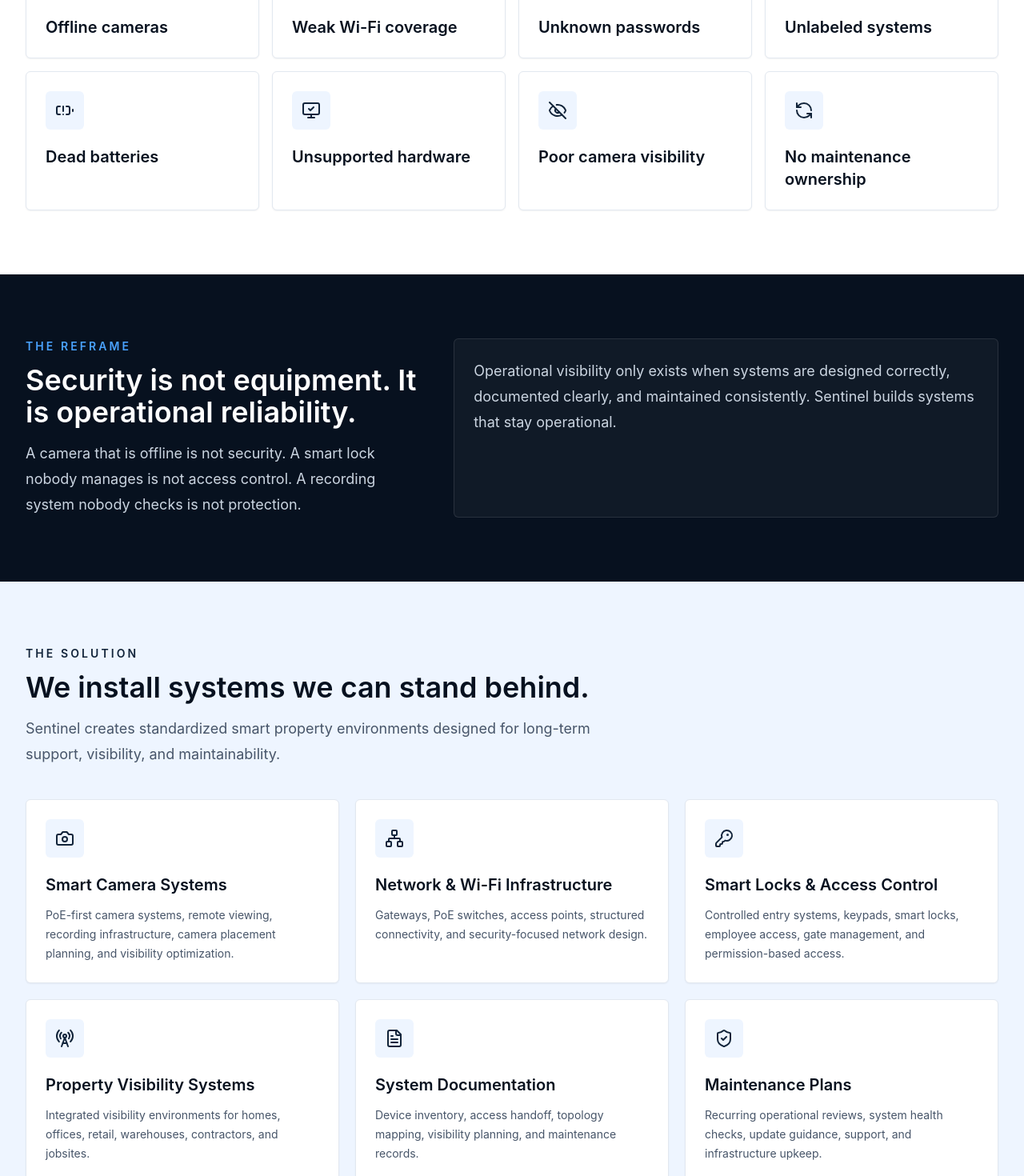
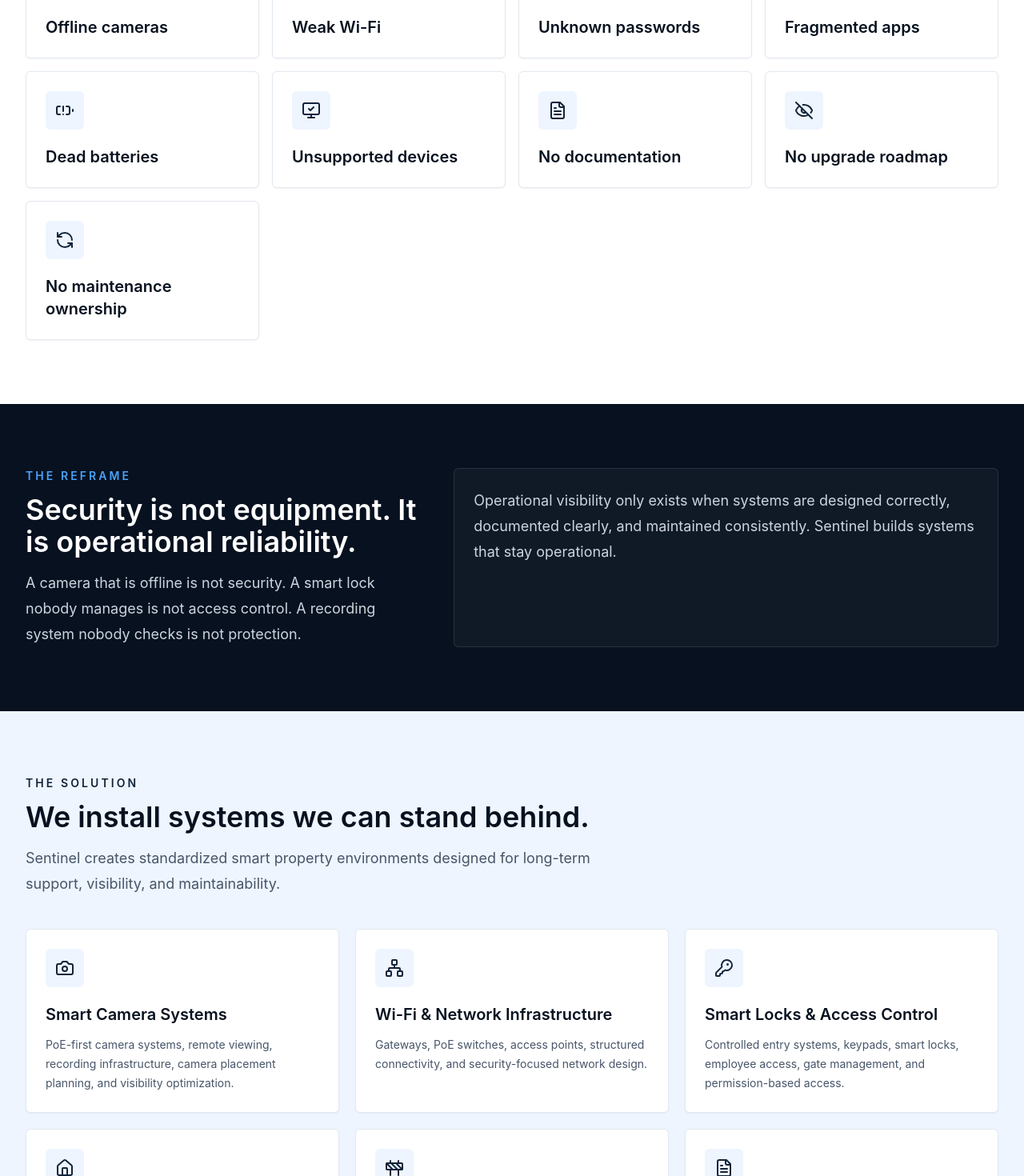
Before and after one commit to Lancesic/sentinel-property-systems, a Next.js app: page / in a window 1280 px wide. Shown: the part 1440-2910 px from the top of the page at 80% size. Built offline with nearby package versions, Linux system fonts and the light colour scheme.

Commit message:
Update shared data for Visible Peace of Mind strategy

```diff
--- a/components/data.ts
+++ b/components/data.ts
@@ -2,22 +2,26 @@
 
 export const problems = [
   { title: "Offline cameras", icon: CloudOff },
-  { title: "Weak Wi-Fi coverage", icon: WifiOff },
+  { title: "Weak Wi-Fi", icon: WifiOff },
   { title: "Unknown passwords", icon: LockKeyhole },
-  { title: "Unlabeled systems", icon: FileText },
+  { title: "Fragmented apps", icon: RadioTower },
   { title: "Dead batteries", icon: BatteryWarning },
-  { title: "Unsupported hardware", icon: MonitorCheck },
-  { title: "Poor camera visibility", icon: EyeOff },
+  { title: "Unsupported devices", icon: MonitorCheck },
+  { title: "No documentation", icon: FileText },
+  { title: "No upgrade roadmap", icon: EyeOff },
   { title: "No maintenance ownership", icon: RefreshCcw }
 ];
 
 export const systems = [
   { title: "Smart Camera Systems", icon: Camera, copy: "PoE-first camera systems, remote viewing, recording infrastructure, camera placement planning, and visibility optimization." },
-  { title: "Network & Wi-Fi Infrastructure", icon: Network, copy: "Gateways, PoE switches, access points, structured connectivity, and security-focused network design." },
+  { title: "Wi-Fi & Network Infrastructure", icon: Network, copy: "Gateways, PoE switches, access points, structured connectivity, and security-focused network design." },
   { title: "Smart Locks & Access Control", icon: KeyRound, copy: "Controlled entry systems, keypads, smart locks, employee access, gate management, and permission-based access." },
-  { title: "Property Visibility Systems", icon: RadioTower, copy: "Integrated visibility environments for homes, offices, retail, warehouses, contractors, and jobsites." },
-  { title: "System Documentation", icon: FileText, copy: "Device inventory, access handoff, topology mapping, visibility planning, and maintenance records." },
-  { title: "Maintenance Plans", icon: ShieldCheck, copy: "Recurring operational reviews, system health checks, update guidance, support, and infrastructure upkeep." }
+  { title: "Estate & Multi-Property Visibility", icon: Home, copy: "Visibility planning for executive homes, estates, vacation properties, and multi-property owners." },
+  { title: "Jobsite Visibility Systems", icon: Construction, copy: "Property visibility for contractors, materials, gates, equipment, storage yards, and active project locations." },
+  { title: "Documentation & Handoff", icon: FileText, copy: "Device inventory, access handoff, topology mapping, visibility planning, and maintenance records." },
+  { title: "Maintenance Memberships", icon: ShieldCheck, copy: "Recurring operational reviews, system health checks, update guidance, support, and infrastructure upkeep." },
+  { title: "Modular Upgrade Planning", icon: RefreshCcw, copy: "Upgrade roadmaps that let the system evolve without creating technology chaos." },
+  { title: "Legacy Evaluation", icon: Wrench, copy: "Clear operational decisions for older systems: stabilize, selectively replace, upgrade, or rebuild." }
 ];
 
 export const services = systems;
@@ -25,42 +29,55 @@
 export const plans = [
   { name: "Sentinel Checkup", audience: "New customer evaluation or property assessment.", cta: "Book a Checkup", features: ["Camera review", "Wi-Fi review", "Device inventory", "Blind spot analysis", "Access review", "Repair vs replacement guidance", "Maintenance eligibility evaluation"] },
   { name: "Sentinel Care", audience: "Homes and small offices with Sentinel-installed or approved systems.", cta: "Request Maintenance", featured: true, features: ["Quarterly operational review", "Camera health checks", "Device and battery review", "Update guidance", "App/access support", "Priority troubleshooting"] },
-  { name: "Sentinel Business Guardian", audience: "Businesses, warehouses, contractors, churches, offices, retail, and multi-property operations.", cta: "Get Business Plan", features: ["Monthly or quarterly maintenance", "Network and camera health reviews", "Access-control support", "User permission reviews", "Incident support", "Annual optimization planning", "Priority response"] }
+  { name: "Sentinel Business Guardian", audience: "Businesses, warehouses, contractors, churches, offices, retail, and multi-property operations.", cta: "Get Business Plan", features: ["Monthly or quarterly maintenance", "Network and camera health reviews", "Access-control support", "User permission reviews", "Incident support", "Annual optimization planning", "Priority response"] },
+  { name: "Sentinel Reserve", audience: "Invitation-style premium continuity membership for clients who want concierge support.", cta: "Request Reserve", features: ["Priority service", "Annual visibility reviews", "Travel readiness", "Storm readiness", "Upgrade planning", "Concierge support", "Private client experience benefits"] }
 ];
 
 export const industries = [
-  { title: "Homes", icon: Home },
+  { title: "Executive Homes", icon: Home },
+  { title: "Luxury Residences", icon: Home },
+  { title: "Estates", icon: Building2 },
+  { title: "Vacation Properties", icon: DoorOpen },
+  { title: "Multi-Property Owners", icon: Building2 },
   { title: "Small Businesses", icon: Store },
+  { title: "Offices", icon: Building2 },
   { title: "Retail", icon: Store },
-  { title: "Offices", icon: Building2 },
   { title: "Churches", icon: Church },
   { title: "Warehouses", icon: Warehouse },
   { title: "Contractors & Jobsites", icon: Construction },
-  { title: "Airbnb / Rentals", icon: DoorOpen },
-  { title: "Multi-property Owners", icon: Building2 }
+  { title: "Airbnb / Rentals", icon: DoorOpen }
 ];
 
 export const systemDetails = [
   { title: "Camera Infrastructure", icon: Camera, copy: "PoE camera installation, camera placement planning, recording strategy, local video options, remote viewing, and visibility optimization for modern properties." },
-  { title: "Network & Wi-Fi Foundation", icon: Router, copy: "Gateways, access points, PoE switches, structured connectivity, Wi-Fi infrastructure, and smart property networks designed around reliability." },
+  { title: "Wi-Fi & Connectivity", icon: Router, copy: "Gateways, access points, PoE switches, structured connectivity, Wi-Fi infrastructure, and smart property networks designed around reliability." },
   { title: "Smart Access Systems", icon: KeyRound, copy: "Access control systems, smart locks, keypads, gate access, user permissions, employee access, and controlled entry handoff." },
-  { title: "Property Visibility Architecture", icon: RadioTower, copy: "A full visibility plan that connects cameras, Wi-Fi, access, dashboards, documentation, and maintenance into one supportable environment." },
-  { title: "Jobsite Visibility Systems", icon: Construction, copy: "Jobsite visibility systems for contractors, material storage, gates, temporary projects, equipment yards, and active construction sites." },
-  { title: "Structured Cabling & PoE", icon: Network, copy: "Clean PoE-first design, labeled equipment where practical, organized network layouts, and infrastructure built to be maintained." },
-  { title: "Documentation & Operational Handoff", icon: FileText, copy: "Device inventories, topology notes, admin/app handoff, camera placement documentation, maintenance records, and upgrade path planning." },
-  { title: "Maintenance Readiness", icon: CheckCircle2, copy: "Approved hardware stack thinking, remote support readiness, maintenance-ready infrastructure, and long-term operational visibility planning." }
+  { title: "Estate Visibility", icon: Home, copy: "Premium visibility architecture for high-end homes, estates, vacation properties, and private residences that need calm control." },
+  { title: "Multi-Property Systems", icon: Building2, copy: "Standardized property visibility systems across multiple properties so owners can scale oversight without chaos." },
+  { title: "Property Continuity Planning", icon: ShieldCheck, copy: "Planning for uptime, maintenance, storm readiness, travel mode, backup internet, backup power, and system evolution." },
+  { title: "System Documentation", icon: FileText, copy: "Device inventories, topology notes, admin/app handoff, camera placement documentation, maintenance records, and upgrade path planning." },
+  { title: "Modular Upgrade Architecture", icon: RefreshCcw, copy: "Expandable systems that support cameras, Wi-Fi, smart access, gates, dashboards, AI detection, and future upgrades." }
 ];
 
 export const serviceDetails = systemDetails;
 
+export const blueprintOffers = ["Free Property Visibility Checklist", "Smart Property Planning Guide", "Executive Visibility Blueprint", "Estate Visibility Blueprint", "Contractor Visibility Blueprint", "Warehouse Infrastructure Blueprint", "Airbnb Property Blueprint", "Custom Property Systems Blueprint"];
+
+export const resourceCategories = ["Property Visibility", "Smart Infrastructure", "Camera Placement", "Wi-Fi & Networking", "Upgrade Planning", "Estate Technology", "Jobsite Visibility", "Maintenance", "Product Recommendations", "Case Studies", "DIY Planning"];
+
+export const partnerTypes = ["Low-voltage installers", "Network technicians", "Security camera installers", "Smart home specialists", "Electricians", "AV integrators", "Maintenance specialists", "Content/documentation support"];
+
 export const industryDetails = [
-  ["Homeowners", "Smart property systems for cameras, Wi-Fi, smart locks, and exterior visibility with clean documentation and ongoing maintenance options."],
-  ["Small businesses", "Managed property systems that help owners maintain visibility, access, uptime, and operational confidence without mystery apps or undocumented devices."],
-  ["Contractors", "Jobsite visibility systems for materials, equipment, gates, storage areas, and active projects where downtime and blind spots cost money."],
-  ["Retail", "Property visibility systems for customer-facing spaces, cameras, Wi-Fi infrastructure, access control, and recurring operational reviews."],
-  ["Offices", "Access control systems, smart locks, Wi-Fi infrastructure, cameras, user permissions, documentation, and maintenance for daily operations."],
+  ["Executive Homes", "Premium smart property systems for owners who want calm visibility, privacy, continuity, and white-glove infrastructure support."],
+  ["Luxury Residences", "Luxury smart home infrastructure with clean installation, documentation, maintenance, and upgrade planning."],
+  ["Estates", "Estate technology systems for large properties that need gates, cameras, Wi-Fi, access, visibility maps, and long-term continuity."],
+  ["Vacation Properties", "Property visibility systems for travel readiness, remote awareness, access management, and seasonal upkeep."],
+  ["Multi-Property Owners", "Managed property systems standardized across multiple locations for better oversight, continuity, and upgrade planning."],
+  ["Small Businesses", "Operational visibility for cameras, Wi-Fi infrastructure, access control systems, and maintenance without mystery devices."],
+  ["Offices", "Access control, smart locks, Wi-Fi infrastructure, cameras, user permissions, documentation, and maintenance for daily operations."],
+  ["Retail", "Visibility, camera placement, connectivity, access, and recurring operational reviews for customer-facing spaces."],
   ["Churches", "Reliable visibility for sanctuaries, classrooms, offices, entrances, parking areas, and shared access environments."],
   ["Warehouses", "PoE camera installation, network health, access review, recording strategy, camera coverage, and infrastructure maintenance for larger spaces."],
-  ["Airbnb / Rentals", "Smart locks, Wi-Fi checks, exterior visibility where appropriate, owner access, and documented systems between guest stays."],
-  ["Multi-property owners", "Standardized smart property infrastructure across multiple sites so systems are easier to support, maintain, and improve over time."]
+  ["Contractors & Jobsites", "Jobsite visibility systems for materials, equipment, gates, storage areas, and active projects where downtime and blind spots cost money."],
+  ["Airbnb / Rentals", "Smart locks, Wi-Fi checks, exterior visibility where appropriate, owner access, and documented systems between guest stays."]
 ];
```
